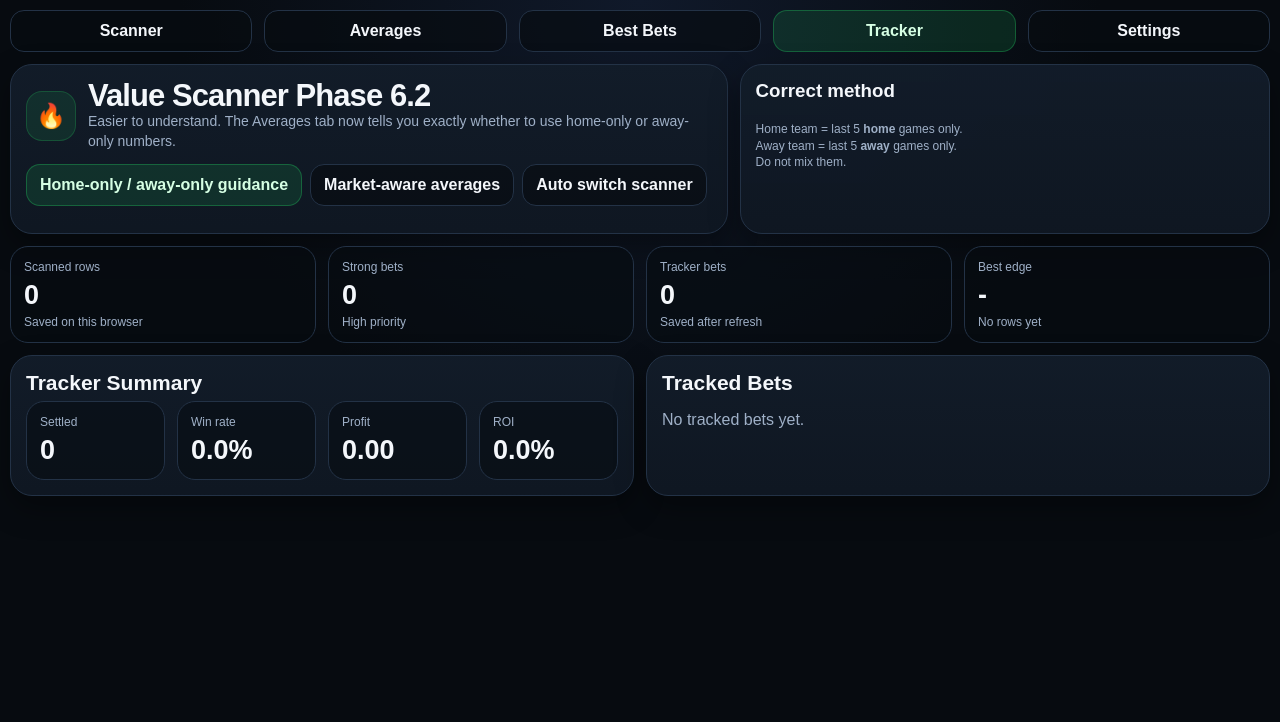
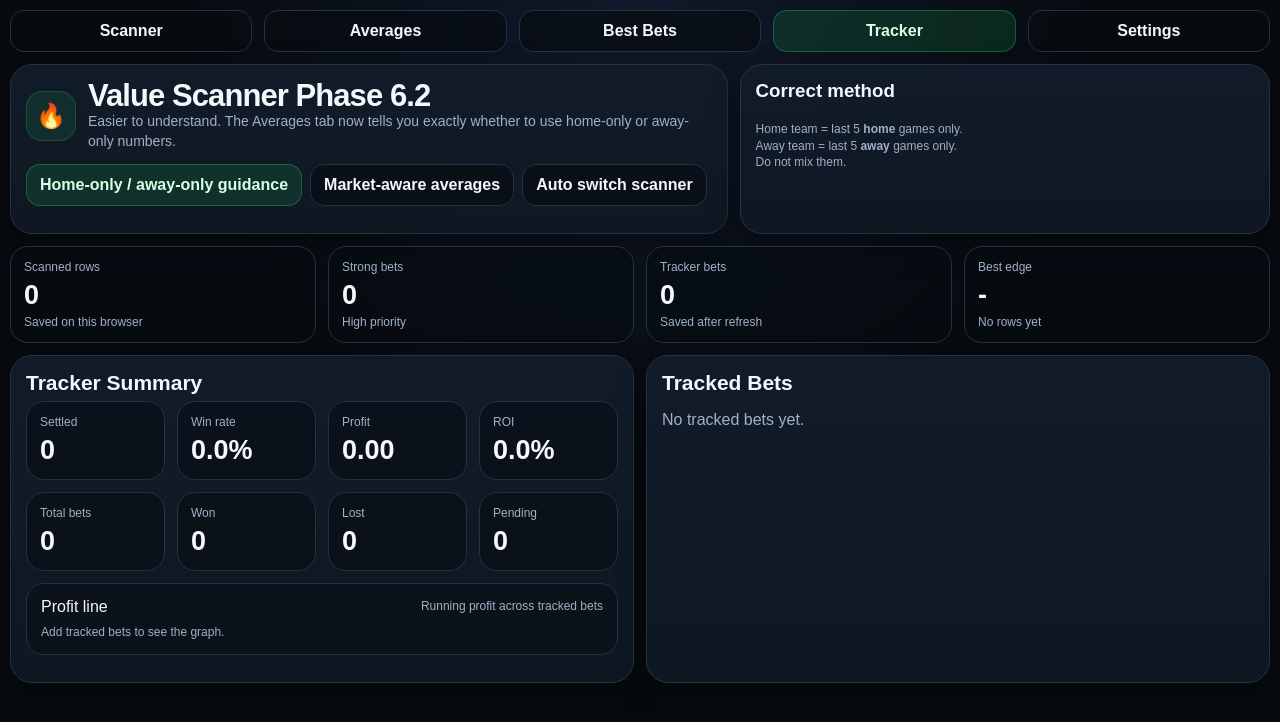
Before and after one commit to nathanbrownlee008-web/Scanner-, a Next.js app: page / in a window 1280 px wide. Both pictures are taken after a click on the button "Tracker". Shown: the top 722 px of the page. Built offline with nearby package versions, Linux system fonts and the light colour scheme.

Commit message:
Add files via upload

```diff
--- a/app/page.js
+++ b/app/page.js
@@ -134,7 +134,9 @@ export default function App(){
   const singleResult=useMemo(()=>analyseRow({...active, market}, settings),[active,market,settings]);
   const analysedRows=useMemo(()=>rows.map(r=>analyseRow(r,settings)).filter(Boolean).sort((a,b)=>b.edge-a.edge),[rows,settings]);
   const strongCount=analysedRows.filter(r=>r.confidence==="Strong").length; const bestRow=analysedRows[0]||null;
-  const trackerStats=useMemo(()=>{ const settled=tracked.filter(x=>x.result!=="Pending"); const wins=settled.filter(x=>x.result==="Won").length; const losses=settled.filter(x=>x.result==="Lost").length; const profit=settled.reduce((sum,x)=> x.result==="Won" ? sum+((Number(x.odds)-1)*Number(x.stake)) : x.result==="Lost" ? sum-Number(x.stake) : sum ,0); const stake=settled.filter(x=>x.result!=="Void").reduce((sum,x)=>sum+Number(x.stake),0); const roi=stake>0?(profit/stake)*100:0; const winrate=(wins+losses)>0?(wins/(wins+losses))*100:0; return {settled: settled.length, profit, roi, winrate}; },[tracked]);
+  const trackerStats=useMemo(()=>{ const settled=tracked.filter(x=>x.result!=="Pending"); const wins=settled.filter(x=>x.result==="Won").length; const losses=settled.filter(x=>x.result==="Lost").length; const totalBets=wins+losses; const pending=tracked.filter(x=>x.result==="Pending").length; const profit=settled.reduce((sum,x)=> x.result==="Won" ? sum+((Number(x.odds)-1)*Number(x.stake)) : x.result==="Lost" ? sum-Number(x.stake) : sum ,0); const stake=settled.filter(x=>x.result!=="Void").reduce((sum,x)=>sum+Number(x.stake),0); const roi=stake>0?(profit/stake)*100:0; const winrate=(wins+losses)>0?(wins/(wins+losses))*100:0; return {settled: settled.length, profit, roi, winrate, wins, losses, totalBets, pending}; },[tracked]);
+
+  const graphPoints=useMemo(()=>trackerPoints(tracked),[tracked]); const graphPath=useMemo(()=>trackerGraphPath(graphPoints),[graphPoints]);
 
   const avgResult=useMemo(()=>{
     const hf=parseSeries(avgCalc.homeForSeries), ha=parseSeries(avgCalc.homeAgainstSeries), af=parseSeries(avgCalc.awayForSeries), aa=parseSeries(avgCalc.awayAgainstSeries);
@@ -456,11 +458,30 @@ export default function App(){
         <section className="trackerGrid">
           <div className="card">
             <h2 className="sectionTitle">Tracker Summary</h2>
-            <div className="dashboardGrid" style={{marginBottom:0}}>
+            <div className="dashboardGrid" style={{marginBottom:12}}>
               <div className="kpi"><div className="k">Settled</div><div className="v">{trackerStats.settled}</div></div>
               <div className="kpi"><div className="k">Win rate</div><div className="v">{trackerStats.winrate.toFixed(1)}%</div></div>
               <div className="kpi"><div className="k">Profit</div><div className="v">{trackerStats.profit.toFixed(2)}</div></div>
               <div className="kpi"><div className="k">ROI</div><div className="v">{trackerStats.roi.toFixed(1)}%</div></div>
+            </div>
+            <div className="dashboardGrid" style={{marginBottom:12}}>
+              <div className="kpi"><div className="k">Total bets</div><div className="v">{trackerStats.totalBets}</div></div>
+              <div className="kpi"><div className="k">Won</div><div className="v">{trackerStats.wins}</div></div>
+              <div className="kpi"><div className="k">Lost</div><div className="v">{trackerStats.losses}</div></div>
+              <div className="kpi"><div className="k">Pending</div><div className="v">{trackerStats.pending}</div></div>
+            </div>
+            <div className="graphCard">
+              <div className="graphHead">
+                <div className="k">Profit line</div>
+                <div className="small">Running profit across tracked bets</div>
+              </div>
+              {graphPoints.length ? (
+                <svg viewBox="0 0 320 90" className="profitGraph" preserveAspectRatio="none">
+                  <path d={graphPath} className="profitPath" />
+                </svg>
+              ) : (
+                <div className="small">Add tracked bets to see the graph.</div>
+              )}
             </div>
           </div>
           <div className="card">
```
